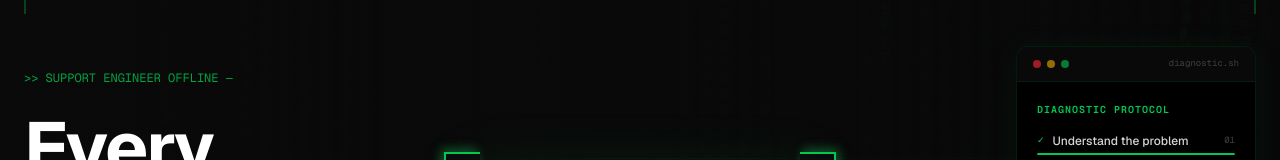
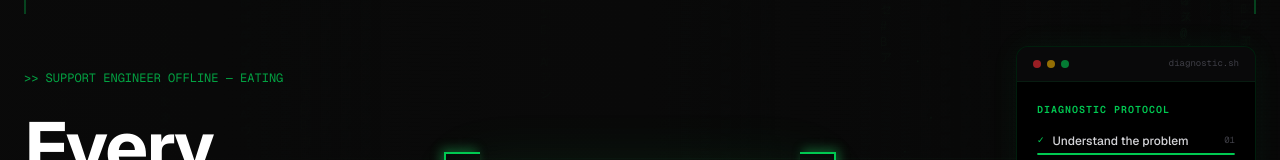
Before and after one commit to Jazz-1998/jazz-portfolio, a Next.js app: page / in a window 1280 px wide. Shown: the part 127-287 px from the top of the page. Built offline with nearby package versions, Linux system fonts and the light colour scheme.

Commit message:
version 4

```diff
--- a/app/components/Hero.tsx
+++ b/app/components/Hero.tsx
@@ -486,7 +486,7 @@ export default function Hero() {
                   '>> SUPPORT ENGINEER ONLINE',
                   '>> SUPPORT ENGINEER OFFLINE — SKYDIVING 🪂',
                 ],
-                autoStart: true, loop: true, delay: 55, deleteSpeed: 30, pauseFor: 2000,
+                autoStart: true, loop: true, delay: 55, deleteSpeed: 30,
               }} />
             </div>
 
```
